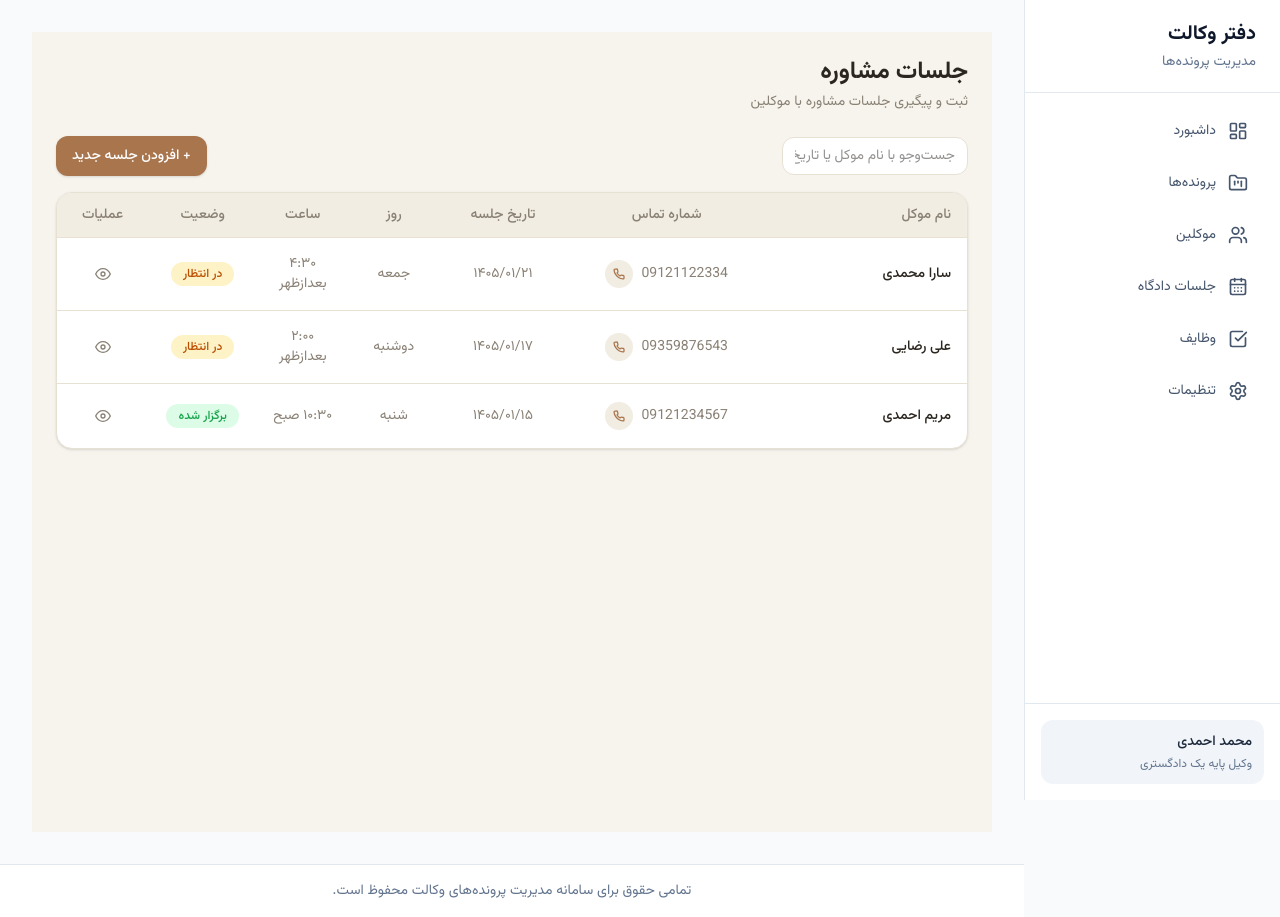
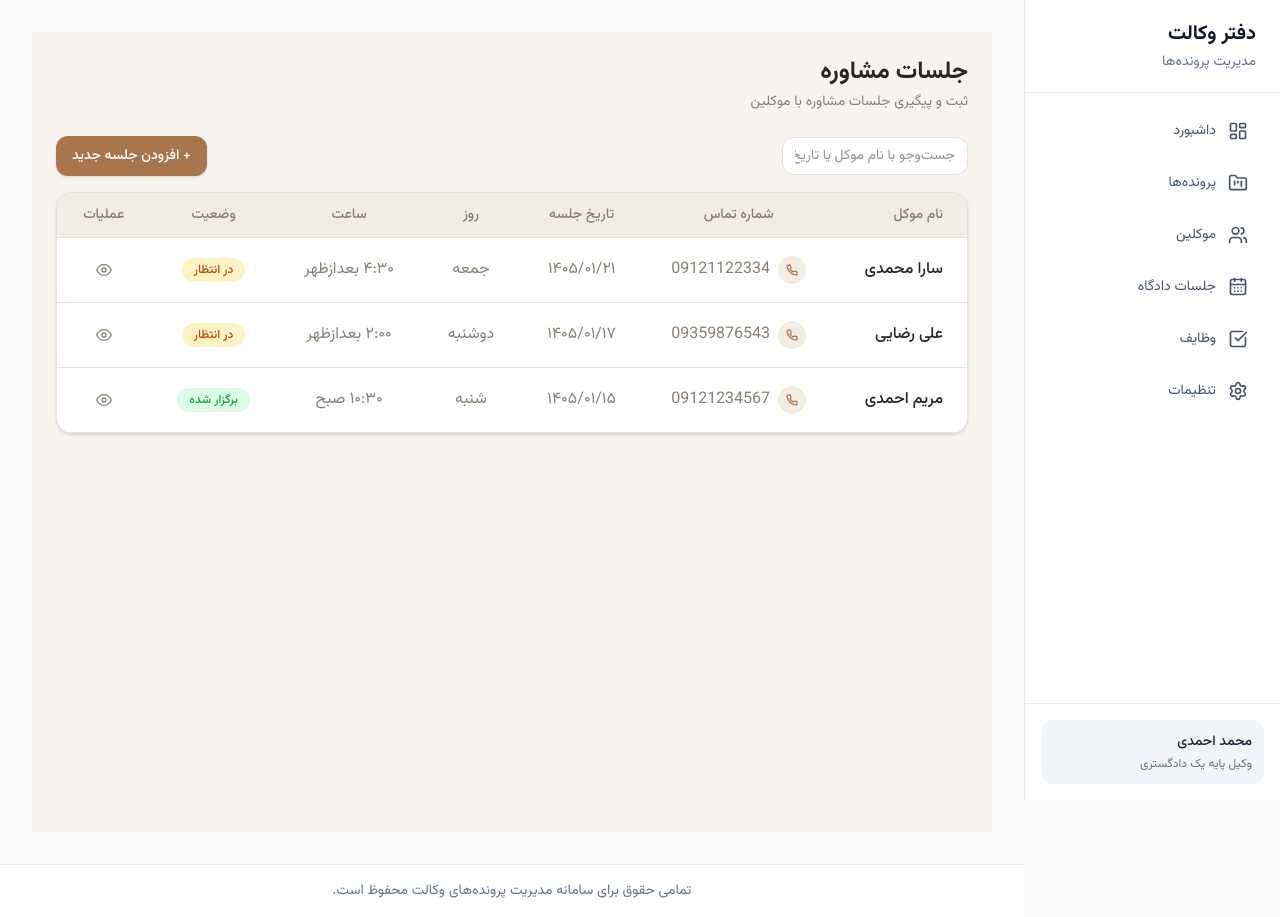
Before and after one commit to MohamadaminJalalian/lawyer-mvp, a Next.js app in the folder frontend/: page /sessions in a window 1280 px wide. Built offline with nearby package versions, Linux system fonts and the light colour scheme.

Commit message:
replace consultations module with sessions module

```diff
--- a/frontend/src/app/sessions/_components/AddSessionModal.tsx
+++ b/frontend/src/app/sessions/_components/AddSessionModal.tsx
@@ -78,8 +78,7 @@ export default function AddSessionModal({ open, onClose, onSubmit }: AddSessionM
   return (
     <div className="fixed inset-0 z-50 flex items-center justify-center bg-black/40 p-4">
       <div
-        className="max-h-[90vh] w-full max-w-md overflow-y-auto rounded-2xl bg-[var(--surface)] p-6 shadow-xl"
-        dir="rtl"
+        className="max-h-[90vh] w-full max-w-3xl overflow-y-auto rounded-2xl bg-[var(--surface)] p-8 shadow-xl"
       >
         <div className="mb-5 flex items-center justify-between">
           <h2 className="text-lg font-bold text-[var(--text-primary)]">افزودن جلسه مشاوره</h2>
--- a/frontend/src/app/sessions/_components/SessionsTable.tsx
+++ b/frontend/src/app/sessions/_components/SessionsTable.tsx
@@ -19,7 +19,7 @@ export default function SessionsTable({
 }: SessionsTableProps) {
   if (sessions.length === 0) {
     return (
-      <div className="flex flex-col items-center justify-center gap-2 rounded-2xl border border-dashed border-[var(--border)] bg-[var(--surface)] py-16 text-center">
+      <div className="flex flex-col items-center justify-center rounded-2xl border border-dashed border-[var(--border)] bg-[var(--surface)] py-16 text-center">
         <p className="text-sm font-medium text-[var(--text-secondary)]">
           جلسه‌ای با این مشخصات پیدا نشد
         </p>
@@ -28,35 +28,38 @@ export default function SessionsTable({
   }
 
   return (
-    <div className="overflow-x-auto rounded-2xl border border-[var(--border)] bg-[var(--surface)] shadow-sm">
-      <table className="w-full table-fixed text-sm">
-        <thead>
-          <tr className="border-b border-[var(--border)] bg-[var(--surface-muted)] text-[var(--text-secondary)]">
-            <th className="w-[22%] px-4 py-3 text-right font-medium">
+    <div
+      className="overflow-x-auto rounded-2xl border border-[var(--border)] bg-[var(--surface)] shadow-sm"
+      dir="rtl"
+    >
+      <table className="min-w-full border-collapse">
+        <thead className="bg-[var(--surface-muted)]">
+          <tr className="border-b border-[var(--border)]">
+            <th className="px-6 py-3 text-right text-sm font-medium text-[var(--text-secondary)]">
               نام موکل
             </th>
 
-            <th className="w-[22%] px-4 py-3 text-center font-medium">
+            <th className="px-6 py-3 text-center text-sm font-medium text-[var(--text-secondary)]">
               شماره تماس
             </th>
 
-            <th className="w-[14%] px-4 py-3 text-center font-medium">
+            <th className="px-6 py-3 text-center text-sm font-medium text-[var(--text-secondary)]">
               تاریخ جلسه
             </th>
 
-            <th className="w-[10%] px-4 py-3 text-center font-medium">
+            <th className="px-6 py-3 text-center text-sm font-medium text-[var(--text-secondary)]">
               روز
             </th>
 
-            <th className="w-[10%] px-4 py-3 text-center font-medium">
+            <th className="px-6 py-3 text-center text-sm font-medium text-[var(--text-secondary)]">
               ساعت
             </th>
 
-            <th className="w-[12%] px-4 py-3 text-center font-medium">
+            <th className="px-6 py-3 text-center text-sm font-medium text-[var(--text-secondary)]">
               وضعیت
             </th>
 
-            <th className="w-[10%] px-4 py-3 text-center font-medium">
+            <th className="px-6 py-3 text-center text-sm font-medium text-[var(--text-secondary)]">
               عملیات
             </th>
           </tr>
@@ -66,21 +69,18 @@ export default function SessionsTable({
           {sessions.map((session) => (
             <tr
               key={session.id}
-              className="border-b border-[var(--border)] last:border-0 hover:bg-[var(--surface-muted)]/60"
+              className="border-b border-[var(--border)] transition hover:bg-[var(--surface-muted)]/60"
             >
-              <td className="px-4 py-4 font-medium text-[var(--text-primary)]">
-                {session.clientName}
+              {/* Client */}
+              <td className="px-6 py-4">
+                <span className="font-medium text-[var(--text-primary)]">
+                  {session.clientName}
+                </span>
               </td>
 
-              <td className="px-4 py-4">
+              {/* Phone */}
+              <td className="px-6 py-4">
                 <div className="flex items-center justify-center gap-2">
-                  <span
-                    dir="ltr"
-                    className="text-[var(--text-secondary)]"
-                  >
-                    {session.clientPhone}
-                  </span>
-
                   <a
                     href={`tel:${session.clientPhone}`}
                     className="flex h-7 w-7 shrink-0 items-center justify-center rounded-full bg-[var(--surface-muted)] text-[var(--brand)] transition hover:bg-[var(--brand)] hover:text-[var(--brand-foreground)]"
@@ -100,28 +100,36 @@ export default function SessionsTable({
                       <path d="M22 16.92v3a2 2 0 0 1-2.18 2 19.79 19.79 0 0 1-8.63-3.07 19.5 19.5 0 0 1-6-6 19.79 19.79 0 0 1-3.07-8.67A2 2 0 0 1 4.11 2h3a2 2 0 0 1 2 1.72c.127.96.361 1.903.7 2.81a2 2 0 0 1-.45 2.11L8.09 9.91a16 16 0 0 0 6 6l1.27-1.27a2 2 0 0 1 2.11-.45c.907.339 1.85.573 2.81.7A2 2 0 0 1 22 16.92z" />
                     </svg>
                   </a>
+
+                  <span dir="ltr" className="text-[var(--text-secondary)]">
+                    {session.clientPhone}
+                  </span>
                 </div>
               </td>
-
-              <td className="px-4 py-4 text-center text-[var(--text-secondary)]">
+                            {/* Date */}
+              <td className="px-6 py-4 text-center text-[var(--text-secondary)] whitespace-nowrap">
                 {toJalaliDate(session.sessionDate)}
               </td>
 
-              <td className="px-4 py-4 text-center text-[var(--text-secondary)]">
+              {/* Weekday */}
+              <td className="px-6 py-4 text-center text-[var(--text-secondary)] whitespace-nowrap">
                 {toWeekdayName(session.sessionDate)}
               </td>
 
-              <td className="px-4 py-4 text-center text-[var(--text-secondary)]">
+              {/* Time */}
+              <td className="px-6 py-4 text-center text-[var(--text-secondary)] whitespace-nowrap">
                 {formatTime12(session.sessionTime)}
               </td>
 
-              <td className="px-4 py-4 text-center">
+              {/* Status */}
+              <td className="px-6 py-4">
                 <div className="flex justify-center">
                   <SessionStatusBadge status={session.status} />
                 </div>
               </td>
 
-              <td className="px-4 py-4">
+              {/* Action */}
+              <td className="px-6 py-4">
                 <div className="flex justify-center">
                   <button
                     type="button"
@@ -148,7 +156,7 @@ export default function SessionsTable({
               </td>
             </tr>
           ))}
-        </tbody>
+                      </tbody>
       </table>
     </div>
   );
```
